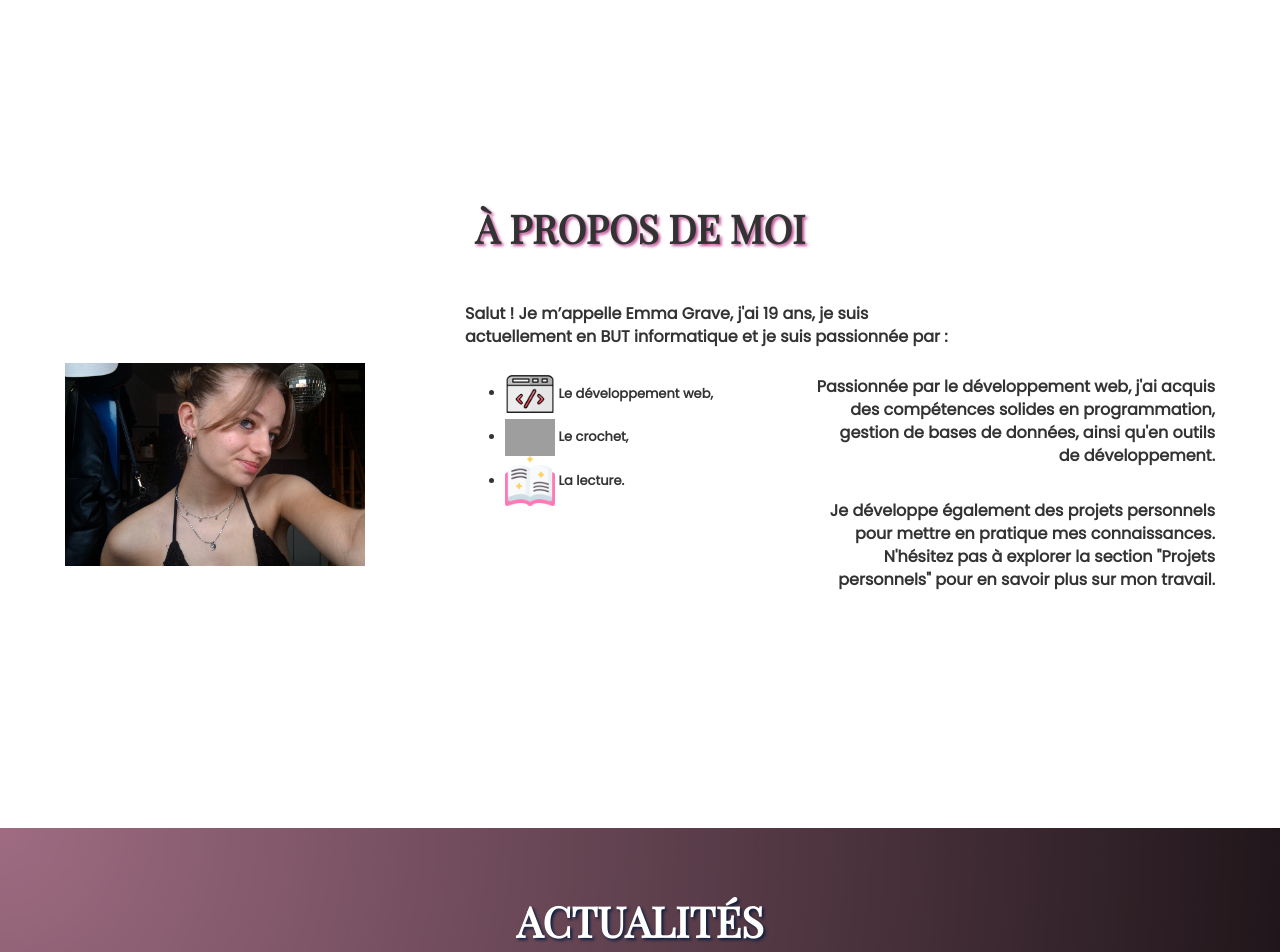
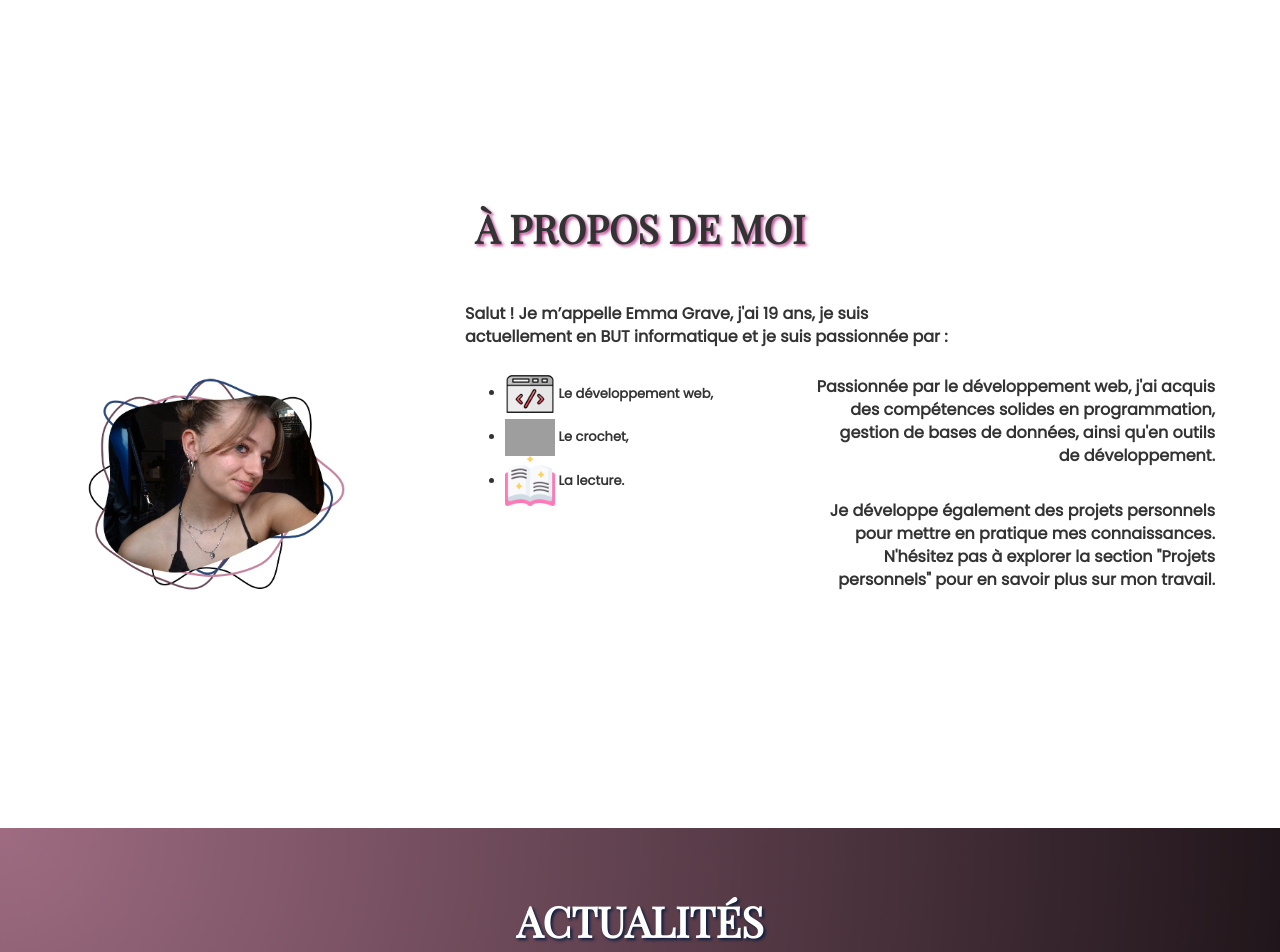
Before and after one commit to emmagrave/emmagrave.github.io, a Jekyll site: the page built from index.md, in a window 1280 px wide. Shown: the part 972-1924 px from the top of the page. Built offline with Jekyll 4.4.1, drawn with Linux system fonts in a browser that asks for light colours; grey boxes are pictures that could not be loaded.

Commit message:
update photo

```diff
--- a/_includes/about.html
+++ b/_includes/about.html
@@ -4,7 +4,7 @@
         <h2 id="about-title">À PROPOS DE MOI</h2>
         <div class="about">
             <div class="image-about">
-                <img src="/img/moi.jpg" width="300px">
+                <img src="/img/moi.png" width="300px">
             </div>
             <div class="parts">
                 <div class="part1">
```
